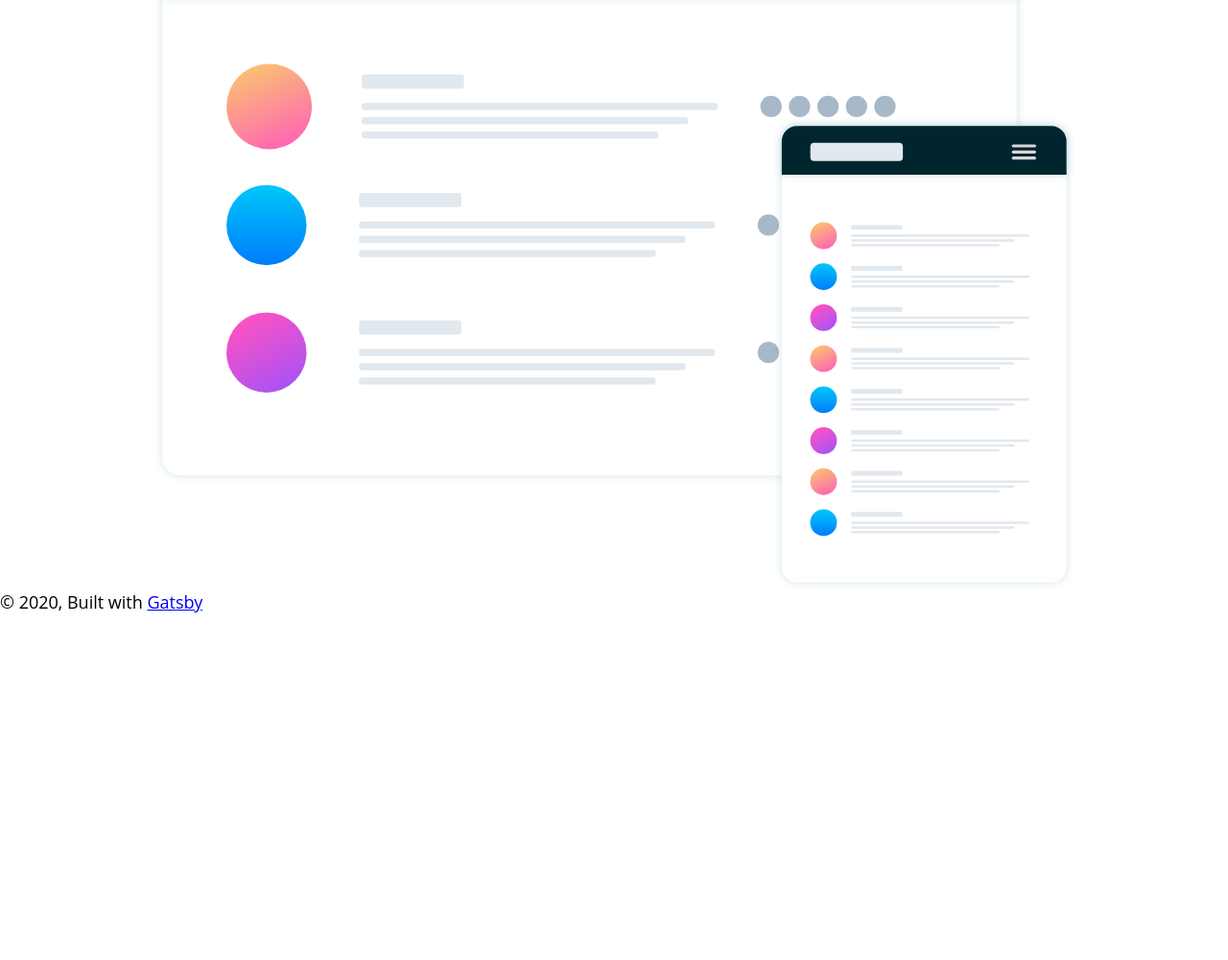
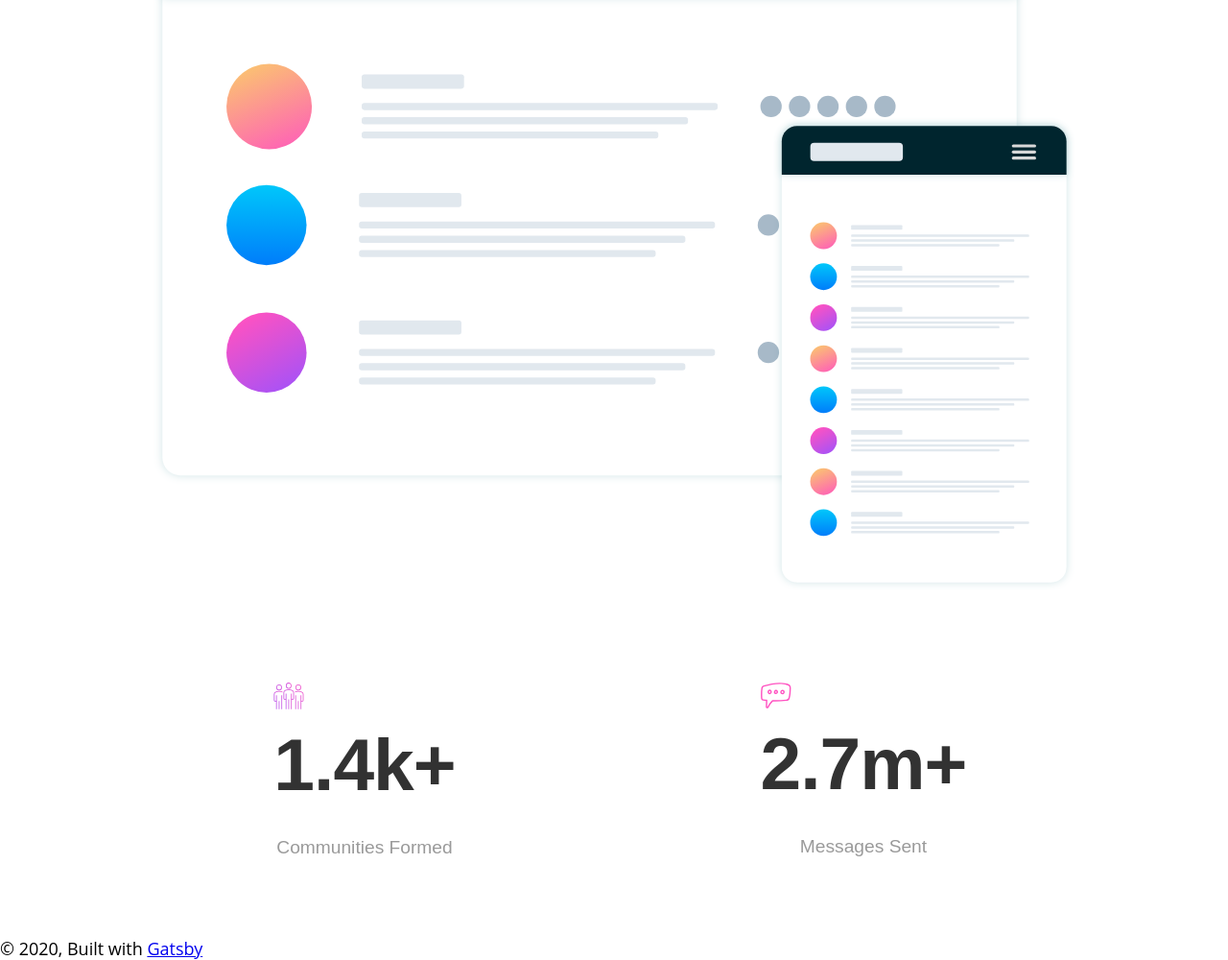
Before and after one commit to JakubChrapek/huddle-curved-landing, a Gatsby site: page / in a window 1280 px wide. Shown: the part 641-1641 px from the top of the page at 96% size. Before the commit the page ends 1280 px from the top, so only its background shows below. Built offline with nearby package versions, Linux system fonts and the light colour scheme; Gatsby itself is replaced by a stand-in of ours.

Commit message:
Section with numbers done

```diff
--- /dev/null
+++ b/src/components/H2.js
@@ -0,0 +1,18 @@
+import React from "react"
+import styled from "styled-components"
+import { colors } from "../utils/colors"
+
+const StyledH2 = styled.h2`
+  color: ${colors.headerBlack};
+  font-size: ${props => (props.bigger ? "4.8rem" : "2.5rem")};
+  line-height: ${props => (props.bigger ? "5.2rem" : "3rem")};
+  letter-spacing: -1px;
+  margin-bottom: 2rem;
+  text-transform: capitalize;
+`
+
+const H2 = ({ children, bigger }) => (
+  <StyledH2 bigger={bigger}>{children}</StyledH2>
+)
+
+export default H2
--- /dev/null
+++ b/src/components/H3.js
@@ -0,0 +1,20 @@
+import React from "react"
+import styled from "styled-components"
+
+const StyledH3 = styled.h3`
+  color: ${props => props.color};
+  font-size: ${props => (props.bigger ? "3rem" : "1.2rem")};
+  font-weight: ${props => (props.light ? "400" : "700")};
+  line-height: ${props => (props.bigger ? "3.2rem" : "1.6rem")};
+  letter-spacing: 0px;
+  margin-bottom: 2rem;
+  text-transform: capitalize;
+`
+
+const H3 = ({ children, bigger, light, textColor }) => (
+  <StyledH3 bigger={bigger} color={textColor} light={light}>
+    {children}
+  </StyledH3>
+)
+
+export default H3
--- a/src/components/Hero.js
+++ b/src/components/Hero.js
@@ -4,6 +4,7 @@ import Media from "react-media"
 import { colors } from "../utils/colors"
 import Button from "../components/Button"
 import Mockups from "../../static/screen-mockups.svg"
+import H2 from "../components/H2"
 
 const StyledHeroWrapper = styled.div`
   display: flex;
@@ -19,15 +20,6 @@ const StyledHero = styled.div`
   text-align: center;
   justify-content: center;
   align-items: center;
-`
-
-const StyledH2 = styled.h2`
-  color: ${colors.headerBlack};
-  font-size: 2.5rem;
-  line-height: 3rem;
-  letter-spacing: -1px;
-  margin-bottom: 2rem;
-  text-transform: capitalize;
 `
 
 const StyledP = styled.p`
@@ -46,7 +38,7 @@ const StyledImg = styled.img`
 const Hero = () => (
   <StyledHeroWrapper>
     <StyledHero>
-      <StyledH2>Build the community your fans will love</StyledH2>
+      <H2>Build the community your fans will love</H2>
       <StyledP>
         Huddle re-imagines the way we build communities. You have a voice, but
         so does your audience. Create connections with your users as you engage
--- /dev/null
+++ b/src/components/Section.js
@@ -0,0 +1,28 @@
+import React from "react"
+import styled from "styled-components"
+import { colors } from "../utils/colors"
+
+const StyledSection = styled.div`
+  display: flex;
+  justify-content: space-between;
+  align-items: center;
+  background-color: ${props => props.bgColor || colors.white};
+  margin: 6rem auto 3rem;
+  max-width: 1040px;
+`
+
+const textColumn = styled.div`
+  display: flex;
+  flex-direction: column;
+  text-align: ${props => (props.right ? "right" : "left")};
+  width: 50%;
+`
+
+const imageColumn = styled(textColumn)`
+  text-align: unset;
+`
+const Section = ({ children, bgColor }) => (
+  <StyledSection>{children}</StyledSection>
+)
+
+export default Section
--- /dev/null
+++ b/src/components/TextColumn.js
@@ -0,0 +1,17 @@
+import React from "react"
+import styled from "styled-components"
+import { colors } from "../utils/colors"
+
+const StyledTextColumn = styled.div`
+  display: flex;
+  flex-direction: column;
+  justify-content: center;
+  align-items: center;
+  width: 50%;
+`
+
+const TextColumn = ({ children, right }) => (
+  <StyledTextColumn right={right}>{children}</StyledTextColumn>
+)
+
+export default TextColumn
--- a/src/pages/index.js
+++ b/src/pages/index.js
@@ -2,11 +2,53 @@ import React from "react"
 import Layout from "../components/Layout"
 import SEO from "../components/Seo"
 import Hero from "../components/Hero"
+import Section from "../components/Section"
+import TextColumn from "../components/TextColumn"
+import H2 from "../components/H2"
+import H3 from "../components/H3"
+import growImage from "../../static/illustration-grow-together.svg"
+import iconCommunities from "../../static/icon-communities.svg"
+import iconMessages from "../../static/icon-messages.svg"
+import { colors } from "../utils/colors"
+import styled from "styled-components"
+
+const StyledIcon = styled.img`
+  width: 2rem;
+  align-self: flex-start;
+  margin-bottom: 1rem;
+`
+
+const CenteredDiv = styled.div`
+  display: flex;
+  flex-direction: column;
+  justify-content: center;
+  align-items: center;
+`
 
 const IndexPage = () => (
   <Layout>
     <SEO title="Home" />
-    <Hero/>
+    <Hero />
+    <Section>
+      <TextColumn>
+        <CenteredDiv>
+          <StyledIcon src={iconCommunities} alt="Communities Icon" />
+          <H2 bigger>1.4k+</H2>
+          <H3 light textColor={colors.gray}>
+            Communities formed
+          </H3>
+        </CenteredDiv>
+      </TextColumn>
+      <TextColumn>
+        <CenteredDiv>
+          <StyledIcon src={iconMessages} alt="Messages Icon" />
+          <H2 bigger>2.7m+</H2>
+          <H3 light textColor={colors.gray}>
+            Messages sent
+          </H3>
+        </CenteredDiv>
+      </TextColumn>
+    </Section>
   </Layout>
 )
 
--- a/src/utils/colors.js
+++ b/src/utils/colors.js
@@ -3,6 +3,7 @@ export const colors = {
   black: "#000000",
   headerBlack: "#323232",
   textBlack: "#434343",
+  gray: "#9a9a9a",
   pink: "hsl(322, 100%, 66%)",
   hoverPink: "hsl(322,100%, 58%)",
   lightPink: "hsl(322,100%, 98%)",
--- /dev/null
+++ b/src/utils/fonts.js
@@ -0,0 +1,4 @@
+export const fonts = {
+  poppins: `"Poppins", sans-serif`,
+  open: `"Open Sans", sans-serif`,
+}
```
